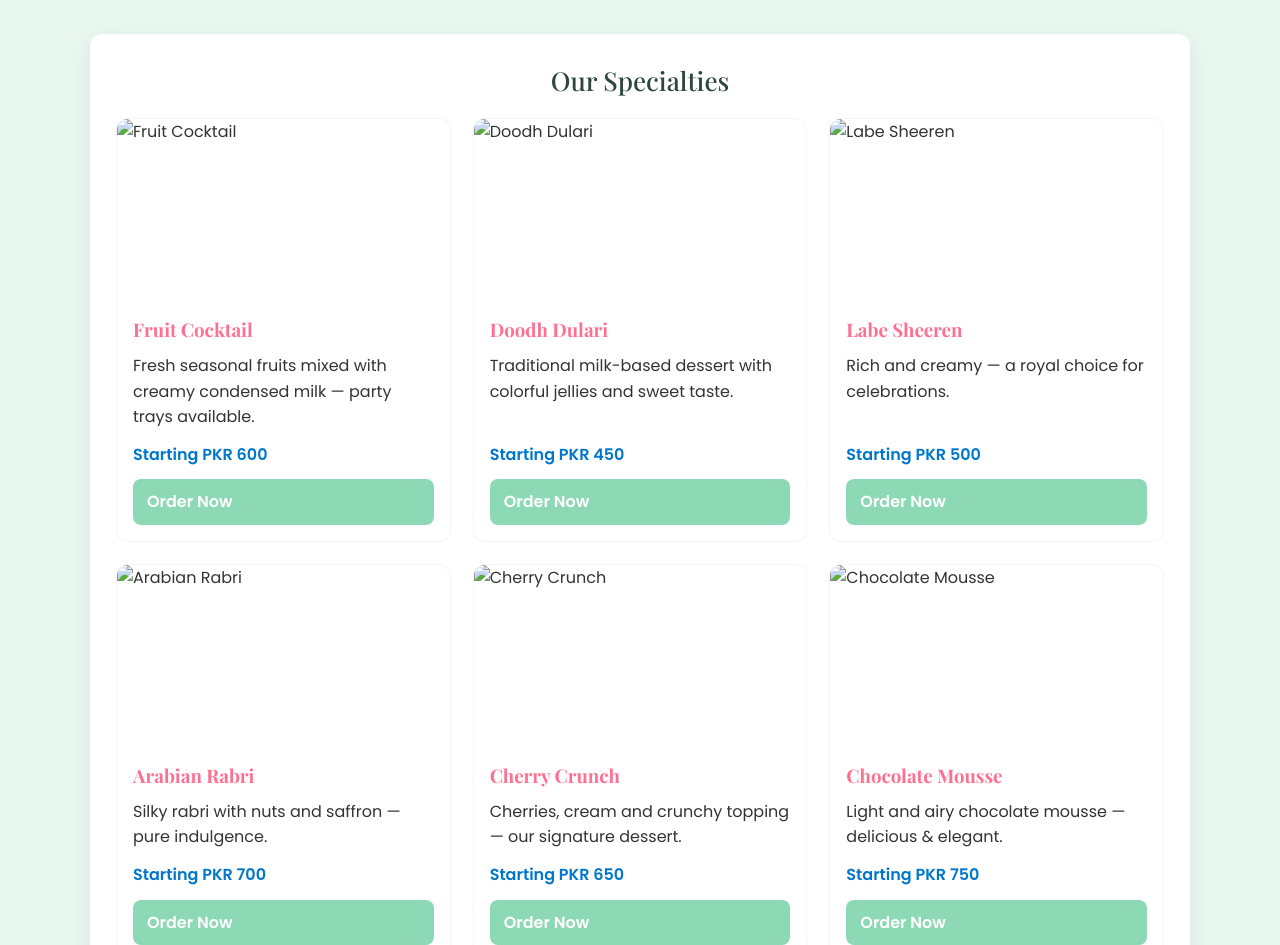
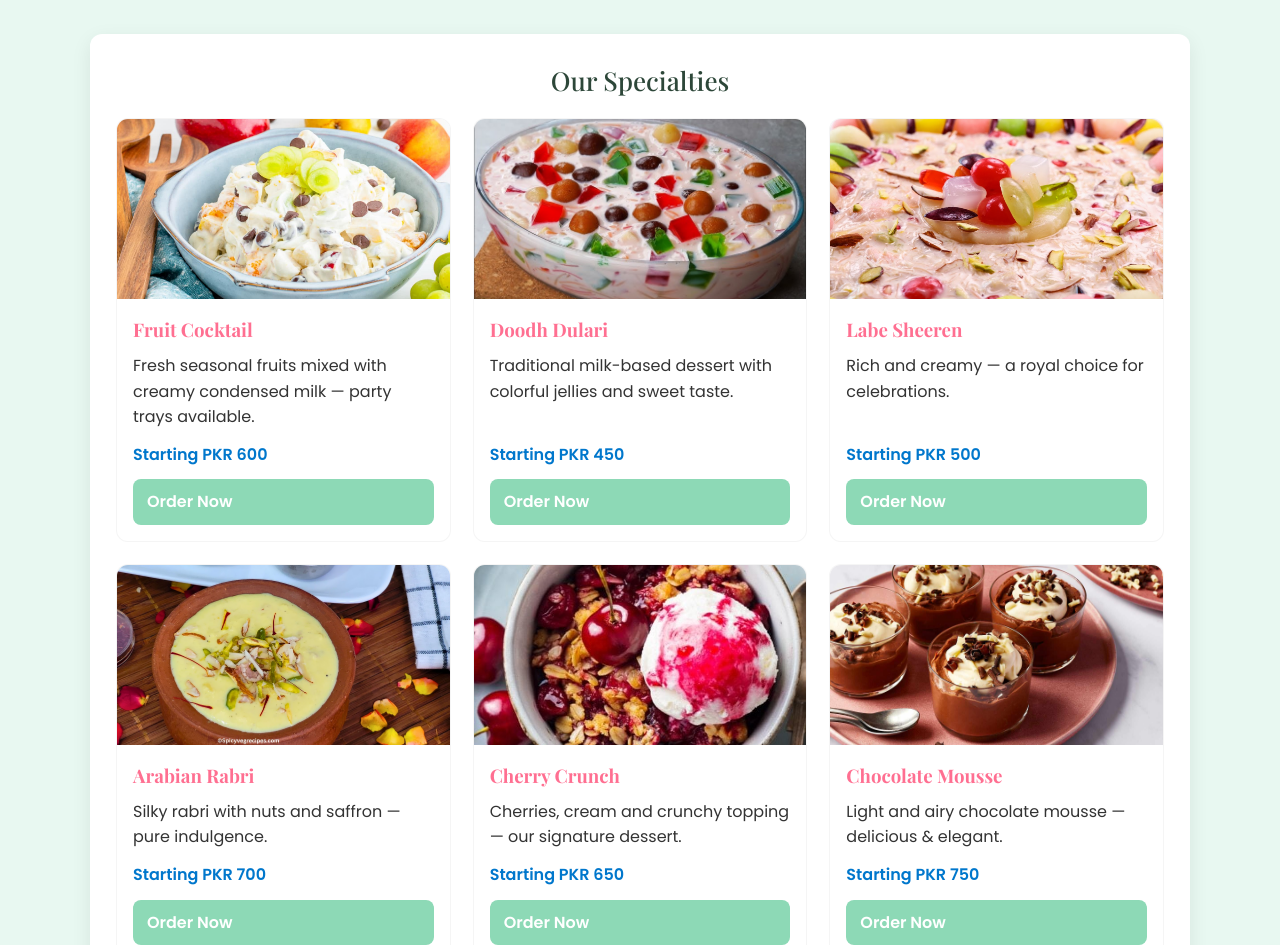
Before and after one commit to reemafarman1310/sweet-desserts, a plain HTML site: page index.html in a window 1280 px wide. Shown: the part 619-1564 px from the top of the page. Drawn offline with nearby package versions, Linux system fonts and the light colour scheme; files whose address does not match are found by name.

Commit message:
Fix HTML encoding issues in index.html

```diff
--- a/index.html
+++ b/index.html
@@ -36,7 +36,7 @@
       <div class="cards">
 
         <article class="card" data-animate>
-          <div class="card-media"><img src="./images/fruit-cocktail.jpg" alt="Fruit Cocktail"></div>
+          <div class="card-media"><img src="./fruit-cocktail.jpg" alt="Fruit Cocktail"></div>
           <div class="card-body">
             <h3>Fruit Cocktail</h3>
             <p>Fresh seasonal fruits mixed with creamy condensed milk — party trays available.</p>
@@ -46,7 +46,7 @@
         </article>
 
         <article class="card" data-animate>
-          <div class="card-media"><img src="./images/doodh-dulari.jpg" alt="Doodh Dulari"></div>
+          <div class="card-media"><img src="./doodh-dulari.jpg" alt="Doodh Dulari"></div>
           <div class="card-body">
             <h3>Doodh Dulari</h3>
             <p>Traditional milk-based dessert with colorful jellies and sweet taste.</p>
@@ -56,7 +56,7 @@
         </article>
 
         <article class="card" data-animate>
-          <div class="card-media"><img src="./images/labe-sheeren.jpg" alt="Labe Sheeren"></div>
+          <div class="card-media"><img src="./labe-sheeren.jpg" alt="Labe Sheeren"></div>
           <div class="card-body">
             <h3>Labe Sheeren</h3>
             <p>Rich and creamy — a royal choice for celebrations.</p>
@@ -66,7 +66,7 @@
         </article>
 
         <article class="card" data-animate>
-          <div class="card-media"><img src="./images/arabian-rabri.jpg" alt="Arabian Rabri"></div>
+          <div class="card-media"><img src="./arabian-rabri.jpg" alt="Arabian Rabri"></div>
           <div class="card-body">
             <h3>Arabian Rabri</h3>
             <p>Silky rabri with nuts and saffron — pure indulgence.</p>
@@ -76,7 +76,7 @@
         </article>
 
         <article class="card" data-animate>
-          <div class="card-media"><img src="./images/cherry-crunch.jpg" alt="Cherry Crunch"></div>
+          <div class="card-media"><img src="./cherry-crunch.jpg" alt="Cherry Crunch"></div>
           <div class="card-body">
             <h3>Cherry Crunch</h3>
             <p>Cherries, cream and crunchy topping — our signature dessert.</p>
@@ -86,7 +86,7 @@
         </article>
 
         <article class="card" data-animate>
-          <div class="card-media"><img src="./images/chocolate-mousse.jpg" alt="Chocolate Mousse"></div>
+          <div class="card-media"><img src="./chocolate-mousse.jpg" alt="Chocolate Mousse"></div>
           <div class="card-body">
             <h3>Chocolate Mousse</h3>
             <p>Light and airy chocolate mousse — delicious & elegant.</p>
@@ -116,4 +116,5 @@
   </script>
 </body>
 
+
 </html>
```
